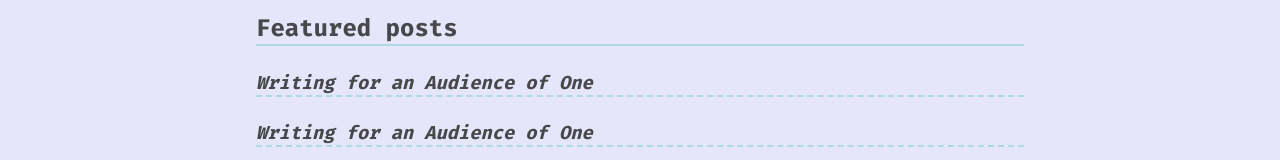
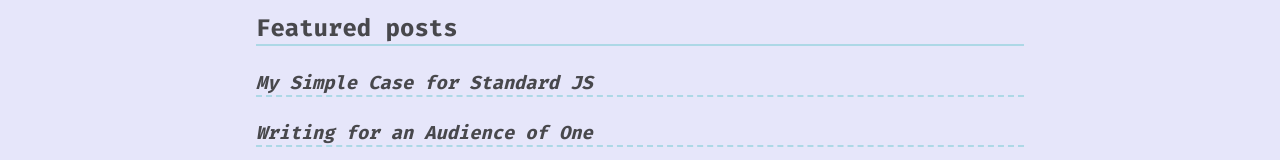
Before and after one commit to jsehull/personal-site, a Next.js app: page / in a window 1280 px wide. Shown: the part 348-508 px from the top of the page. Built offline with nearby package versions, Linux system fonts and the light colour scheme.

Commit message:
fix silly typo

```diff
--- a/components/FeaturedPosts.js
+++ b/components/FeaturedPosts.js
@@ -19,7 +19,7 @@ const FeaturedPosts = () => {
   return (
     <PostBox>
       <a href='/blog/my-simple-case-for-standard-js'>
-        <h3>Writing for an Audience of One</h3>
+        <h3>My Simple Case for Standard JS</h3>
       </a>
       <a href='/blog/writing-for-an-audience-of-one'>
         <h3>Writing for an Audience of One</h3>
```
